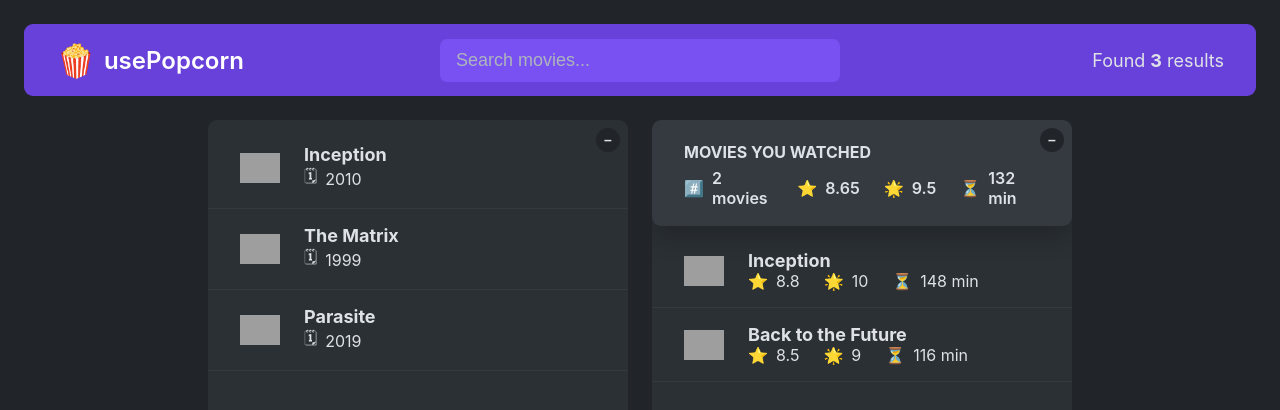
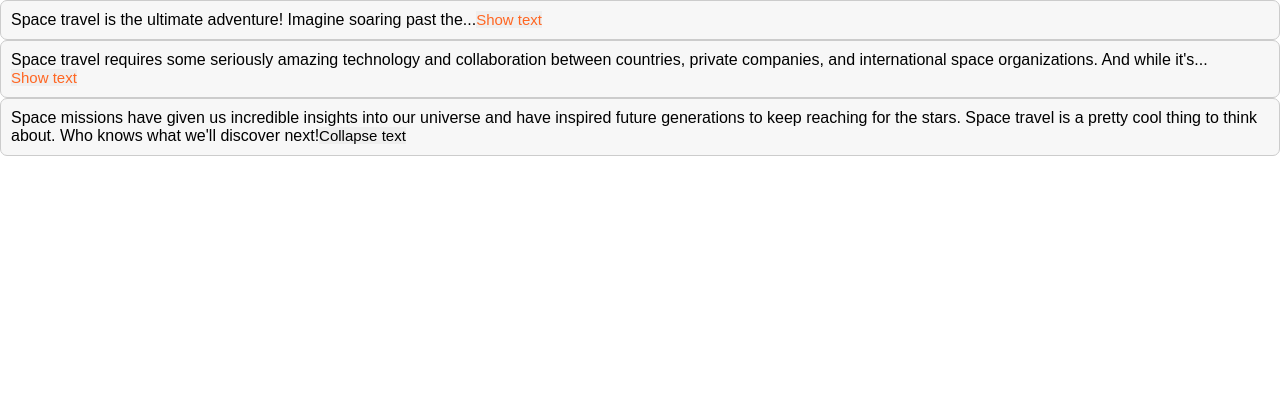
Before and after one commit to Varun-sharma12/react-movies-listing, a React (Create React App) app: page / in a window 1280 px wide. Shown: the top 410 px of the page. Built offline with nearby package versions, Linux system fonts and the light colour scheme; grey boxes are pictures that could not be loaded.

Commit message:
optimize the component made the star review component and also the Text expander component

```diff
--- a/src/App.js
+++ b/src/App.js
@@ -1,6 +1,6 @@
 import { Children, useState } from "react";
 import { mockComponent } from "react-dom/test-utils";
-
+import TextExpander from "./TextExpander";
 const tempMovieData = [
   {
     imdbID: "tt1375666",
@@ -52,25 +52,76 @@ const average = (arr) =>
   arr.reduce((acc, cur, i, arr) => acc + cur / arr.length, 0);
 export default function App() {
   const [movies, setMovies] = useState(tempMovieData);
+  const [watched, setWatched] = useState(tempWatchedData);
   return (
-    <>
-      <NavBar movies={movies} />
-      <Main movies={movies}/>
-    </>
+    <div>
+      <TextExpander>
+        Space travel is the ultimate adventure! Imagine soaring past the stars
+        and exploring new worlds. It's the stuff of dreams and science fiction,
+        but believe it or not, space travel is a real thing. Humans and robots
+        are constantly venturing out into the cosmos to uncover its secrets and
+        push the boundaries of what's possible.
+      </TextExpander>
+
+      <TextExpander
+        collapsedNumWords={20}
+        expandButtonText="Show text"
+        collapseButtonText="Collapse text"
+        buttonColor="#ff6622"
+      >
+        Space travel requires some seriously amazing technology and
+        collaboration between countries, private companies, and international
+        space organizations. And while it's not always easy (or cheap), the
+        results are out of this world. Think about the first time humans stepped
+        foot on the moon or when rovers were sent to roam around on Mars.
+      </TextExpander>
+
+      <TextExpander
+        expand={true}
+        className="box"
+        collapsedNumWords={20}
+        expandButtonText="Show text"
+        collapseButtonText="Collapse text"
+        buttonColor="#000"
+      >
+        Space missions have given us incredible insights into our universe and
+        have inspired future generations to keep reaching for the stars. Space
+        travel is a pretty cool thing to think about. Who knows what we'll
+        discover next!
+      </TextExpander>
+    </div>
+    // <>
+    //   <NavBar>
+    //     <Search />
+    //     <NumResults movies={movies} />
+    //   </NavBar>
+    //   <Main>\
+    //     {/* <Box element={element} /> */}
+    //     <Box>
+    //       <List movies={movies} />
+    //     </Box>
+    //     <Box>
+    //     <>
+    //       <WatchedSummary watched={watched} />
+    //       <WatchedList watched={watched} />
+    //     </>
+    //     </Box>
+
+    //   </Main>
+    // </>
   );
 }
 
-function NavBar({movies}) {
+function NavBar({ children }) {
   return (
     <nav className="nav-bar">
       <Logo />
-      <Search />
-      <NumResults movies={movies} />
+      {children}
     </nav>
   );
 }
 
-function NumResults({movies}) {
+function NumResults({ movies }) {
   return (
     <p className="num-results">
       Found <strong>{movies.length}</strong> results
@@ -106,17 +157,13 @@ function Button({ isOpen, setIsOpen, children }) {
   );
 }
 
-function Main({movies}) {
-  return (
-    <main className="main">
-      <ListBox movies={movies} />
-      <WatchedBox />
-    </main>
-  );
+function Main({ children }) {
+
+  return <main className="main">{children}</main>;
 }
 
-function Movie({movie}){
-  return(
+function Movie({ movie }) {
+  return (
     <li key={movie.imdbID}>
       <img src={movie.Poster} alt={`${movie.Title} poster`} />
       <h3>{movie.Title}</h3>
@@ -127,59 +174,64 @@ function Movie({movie}){
         </p>
       </div>
     </li>
-  )
+  );
 }
 
-function ListBox({movies}) {
-
-  const [isOpen1, setIsOpen1] = useState(true);
+function Box({ children }) {
+  const [isOpen, setIsOpen] = useState(true);
   return (
     <div className="box">
-      <Button isOpen={isOpen1} setIsOpen={setIsOpen1}>
-        {isOpen1 ? "–" : "+"}
+      <Button isOpen={isOpen} setIsOpen={setIsOpen}>
+        {isOpen ? "–" : "+"}
       </Button>
-      {isOpen1 && <List movies={movies} />}
+      {isOpen && children}
     </div>
   );
 }
 
+// function WatchedBox() {
+//   const [watched, setWatched] = useState(tempWatchedData);
+//   const [isOpen2, setIsOpen2] = useState(true);
+
+//   return (
+//     <div className="box">
+//       <Button isOpen={isOpen2} setIsOpen={setIsOpen2}>
+//         {isOpen2 ? "–" : "+"}
+//       </Button>
+
+//       {isOpen2 && (
+//         <>
+//           <WatchedSummary watched={watched} />
+//           <WatchedList watched={watched} />
+//         </>
+//       )}
+//     </div>
+//   );
+// }
+
 function List({ movies }) {
+  console.log(movies)
   return (
     <ul className="list">
-      {movies?.map((movie) => (<Movie movie={movie} key={movie.imdbID}/> ))}
+      {movies?.map((movie) => (
+        <Movie movie={movie} key={movie.imdbID} />
+      ))}
     </ul>
   );
 }
 
-function WatchedBox() {
-  const [watched, setWatched] = useState(tempWatchedData);
-  const [isOpen2, setIsOpen2] = useState(true);
-
-  return (
-    <div className="box">
-      <Button isOpen={isOpen2} setIsOpen={setIsOpen2}>
-        {isOpen2 ? "–" : "+"}
-      </Button>
-
-      {isOpen2 && (
-        <>
-          <WatchedSummary watched={watched} />
-          <WatchedList watched={watched} />
-        </>
-      )}
-    </div>
-  );
-}
 
 function WatchedList({ watched }) {
   return (
     <ul className="list">
-      {watched.map((movie) => ( <WatchedMovie movie={movie} /> ))}
+      {watched.map((movie) => (
+        <WatchedMovie movie={movie} key={movie} />
+      ))}
     </ul>
   );
 }
-function WatchedMovie({movie}){
-  return(
+function WatchedMovie({ movie }) {
+  return (
     <li key={movie.imdbID}>
       <img src={movie.Poster} alt={`${movie.Title} poster`} />
       <h3>{movie.Title}</h3>
@@ -198,7 +250,7 @@ function WatchedMovie({movie}){
         </p>
       </div>
     </li>
-  )
+  );
 }
 
 function WatchedSummary({ watched }) {
--- /dev/null
+++ b/src/StarRating.js
@@ -0,0 +1,109 @@
+import { useState } from "react";
+import { PropTypes } from "prop-types";
+const containerStyle = {
+  display: "flex",
+  alignItems: "center",
+  gap: "16px",
+};
+const starContainerStyle = {
+  display: "flex",
+};
+StarRating.propTypes = {
+  maxRating: PropTypes.number,
+  defaultRating: PropTypes.number,
+  color: PropTypes.string,
+  size: PropTypes.number,
+  messages: PropTypes.array,
+  className: PropTypes.string,
+  onSetRating: PropTypes.func,
+};
+
+function StarRating({
+  maxRating = 5,
+  color = "#fcc419",
+  size = 48,
+  className,
+  messages = [],
+  defaultRating = 0,
+  onSetRating,
+}) {
+  const [rating, setRating] = useState(defaultRating);
+  const [hoverRating, setHoverRating] = useState(0);
+  const textStyle = {
+    lineHeight: "0",
+    margin: "0",
+    color,
+    fontSize: `${size / 1.5}px`,
+  };
+  function handleRating(rating) {
+    setRating(rating);
+    onSetRating(rating);
+  }
+  return (
+    <div style={containerStyle} className={className}>
+      <div style={starContainerStyle}>
+        {Array.from({ length: maxRating }, (_, i) => (
+          <Star
+            key={i}
+            full={hoverRating ? hoverRating > i : rating > i}
+            onHoverIn={() => setHoverRating(i + 1)}
+            onHoverOut={() => setHoverRating(0)}
+            updateRating={() => handleRating(i + 1)}
+            color={color}
+            size={size}
+          />
+        ))}
+      </div>
+      <p style={textStyle}>
+        {messages.length === maxRating
+          ? messages[hoverRating ? hoverRating - 1 : rating - 1]
+          : hoverRating || rating}
+      </p>
+    </div>
+  );
+}
+
+function Star({ full, updateRating, onHoverIn, onHoverOut, color, size }) {
+  const starStyle = {
+    width: `${size}px`,
+    height: `${size}px`,
+    display: "block",
+    cursor: "pointer",
+  };
+  return (
+    <span
+      role="button"
+      style={starStyle}
+      onClick={updateRating}
+      onMouseLeave={onHoverOut}
+      onMouseEnter={onHoverIn}
+    >
+      {full ? (
+        <svg
+          xmlns="http://www.w3.org/2000/svg"
+          viewBox="0 0 20 20"
+          fill={color}
+          stroke={color}
+        >
+          <path d="M9.049 2.927c.3-.921 1.603-.921 1.902 0l1.07 3.292a1 1 0 00.95.69h3.462c.969 0 1.371 1.24.588 1.81l-2.8 2.034a1 1 0 00-.364 1.118l1.07 3.292c.3.921-.755 1.688-1.54 1.118l-2.8-2.034a1 1 0 00-1.175 0l-2.8 2.034c-.784.57-1.838-.197-1.539-1.118l1.07-3.292a1 1 0 00-.364-1.118L2.98 8.72c-.783-.57-.38-1.81.588-1.81h3.461a1 1 0 00.951-.69l1.07-3.292z" />
+        </svg>
+      ) : (
+        <svg
+          xmlns="http://www.w3.org/2000/svg"
+          fill="none"
+          viewBox="0 0 24 24"
+          stroke={color}
+        >
+          <path
+            strokeLinecap="round"
+            strokeLinejoin="round"
+            strokeWidth="{2}"
+            d="M11.049 2.927c.3-.921 1.603-.921 1.902 0l1.519 4.674a1 1 0 00.95.69h4.915c.969 0 1.371 1.24.588 1.81l-3.976 2.888a1 1 0 00-.363 1.118l1.518 4.674c.3.922-.755 1.688-1.538 1.118l-3.976-2.888a1 1 0 00-1.176 0l-3.976 2.888c-.783.57-1.838-.197-1.538-1.118l1.518-4.674a1 1 0 00-.363-1.118l-3.976-2.888c-.784-.57-.38-1.81.588-1.81h4.914a1 1 0 00.951-.69l1.519-4.674z"
+          />
+        </svg>
+      )}
+    </span>
+  );
+}
+
+export default StarRating;
--- /dev/null
+++ b/src/TextExpander.js
@@ -0,0 +1,41 @@
+import { useState } from "react";
+import "./style.css";
+
+function TextExpander({
+  expand = false,
+  collapsedNumWords = 10,
+  expandButtonText = "Show text",
+  collapseButtonText = "Collapse text",
+  buttonColor = "#ff6622",
+  className = "box",
+  children,
+}) {
+  const buttonStyle = {
+    border: "none ",
+    fontSize: "15px",
+    cursor: "pointer",
+    color: buttonColor,
+  };
+  const [expanded, setExpanded] = useState(expand);
+  return (
+    <div className={className}>
+      {
+        <span>
+          {!expanded
+            ? children.split(" ").slice(0, collapsedNumWords).join(" ") + "..."
+            : children}
+        </span>
+      }
+      <button
+        style={buttonStyle}
+        onClick={() => {
+          setExpanded((expanded) => !expanded);
+        }}
+      >
+        {expanded ? collapseButtonText : expandButtonText}
+      </button>
+    </div>
+  );
+}
+
+export default TextExpander;
--- a/src/index.js
+++ b/src/index.js
@@ -1,12 +1,30 @@
-import React from 'react';
-import ReactDOM from 'react-dom/client';
-import './index.css';
+import React, { useState } from "react";
+import ReactDOM from "react-dom/client";
+import StarRating from "./StarRating";
+// import './index.css';
 import App from './App';
+function Test() {
+  const [movieRating, setMovieRating] = useState(0);
+  return (
+    <div>
+      <StarRating color="brown" maxRating={"10"} onSetRating={setMovieRating} />
+      <p>This movie was rated {movieRating} stars</p>
+    </div>
+  );
+}
 
-
-const root = ReactDOM.createRoot(document.getElementById('root'));
+const root = ReactDOM.createRoot(document.getElementById("root"));
 root.render(
   <React.StrictMode>
+    {/* <StarRating messages={["Terrible", "Bad", "okay", "Good", "Amazing"]} />
+    <StarRating
+      maxRating={15}
+      messages={["Terrible", "Bad", "okay", "Good", "Amazing"]}
+      defaultRating={3}
+    /> */}
+    {/* <StarRating maxRating={24} color="red" size={20} className="test" /> */}
+    {/* <Test /> */}
+    {/* <StarRating /> */}
     <App />
   </React.StrictMode>
 );
--- /dev/null
+++ b/src/style.css
@@ -0,0 +1,15 @@
+* {
+  padding: 0;
+  margin: 0;
+}
+
+body {
+  font-family: sans-serif;
+}
+
+.box {
+  padding: 10px;
+  border: 1px solid #ccc;
+  border-radius: 7px;
+  background-color: #f7f7f7;
+}
```
Also changed, not shown: src/index.css (+0 -33 lines). Lines whose indentation alone changed are shown as unchanged.
